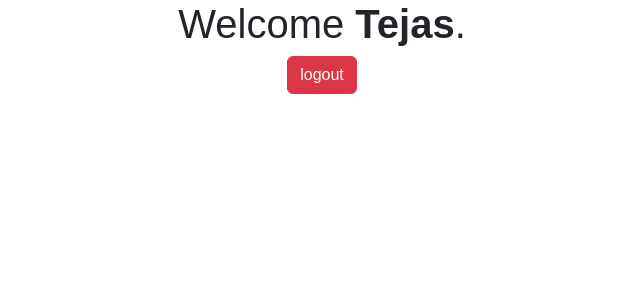
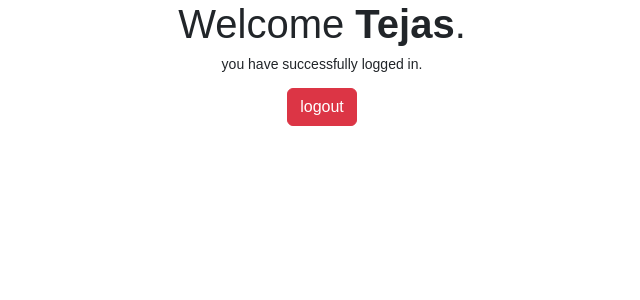
Before and after one commit to TobiasSaaby/CST4550_ScriptingProject, a PHP site: page /welcome.php in a window 1280 px wide. Shown: the top 300 px of the page, without its empty margins (318-958 px from the left). Run offline with PHP 8.4, Linux system fonts and the light colour scheme; a user stored in the database is signed in; some libraries are stand-ins or nearby versions.

Commit message:
Flag for SQLi CTF

```diff
--- a/CTFs/SQLi/welcome.php
+++ b/CTFs/SQLi/welcome.php
@@ -22,6 +22,12 @@ if(!isset($_SESSION["loggedin"]) || $_SESSION["loggedin"] !== true){
 <body>
     <div class="page-header">
         <h1>Welcome <b><?php echo htmlspecialchars($_SESSION["username"]); ?></b>. </h1>
+        <p>you have successfully logged in.</p>
+        <?php
+            if(empty($_SESSION["id"])){
+                echo "FLAG-9c4e69e4cfd239d4e16ba0c189f8d643";
+            }
+        ?>
     </div>
     <p>
         <a href="logout.php" class="btn btn-danger">logout</a>
```
